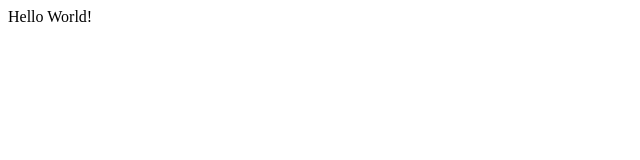
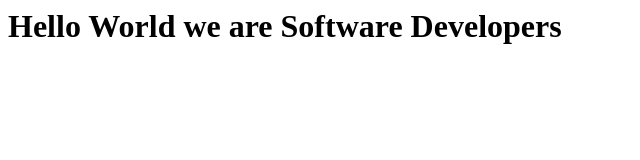
Before and after one commit to shella12/Ayesha_Idongesit_Microverse, a plain HTML site: page index.html in a window 1280 px wide. Shown: the whole page, without its empty margins (0-640 px from the left). Drawn offline with Linux system fonts and the light colour scheme.

Commit message:
another commit

```diff
--- a/index.html
+++ b/index.html
@@ -6,7 +6,7 @@
     </head>
 
     <body>
-        Hello World!
+        <h1>Hello World we are Software Developers</h1>
 
 
     </body>
```
